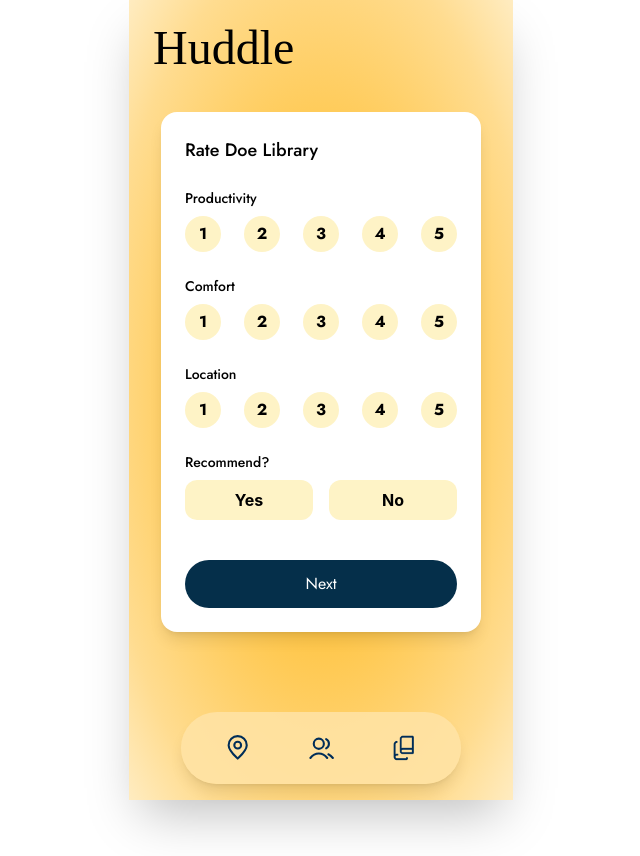
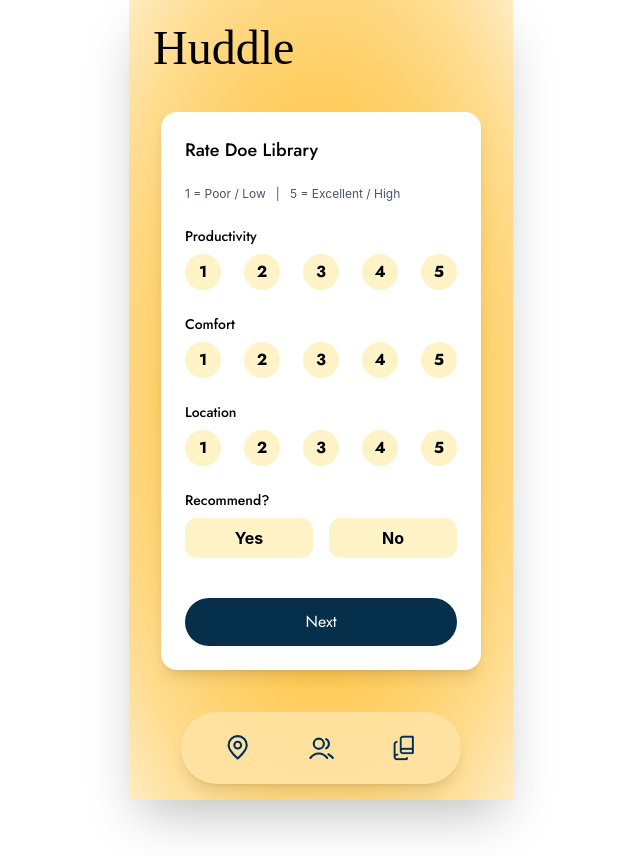
Before and after one commit to annie1in/huddle-sandbox, a React (Vite) app: page /study-spots/log/1 in a window 1280 px wide. Shown: the whole page, without its empty margins (319-959 px from the left). Built offline with nearby package versions, Linux system fonts and the light colour scheme; a web font is replaced by a local one.

Commit message:
added rating key

```diff
--- a/src/pages/study-spots/StudySessionLog.jsx
+++ b/src/pages/study-spots/StudySessionLog.jsx
@@ -62,6 +62,11 @@ export default function StudySessionLog() {
           <h2 className="text-black text-lg font-medium font-['Jost']">
             Rate {spot?.name || "Study Spot"}
           </h2>
+
+          {/* Rating key */}
+          <p className="text-xs text-gray-600 -mt-0.5">
+            1 = Poor / Low &nbsp;&nbsp;|&nbsp;&nbsp; 5 = Excellent / High
+          </p>
 
           {page === 1 && (
             <>
```
